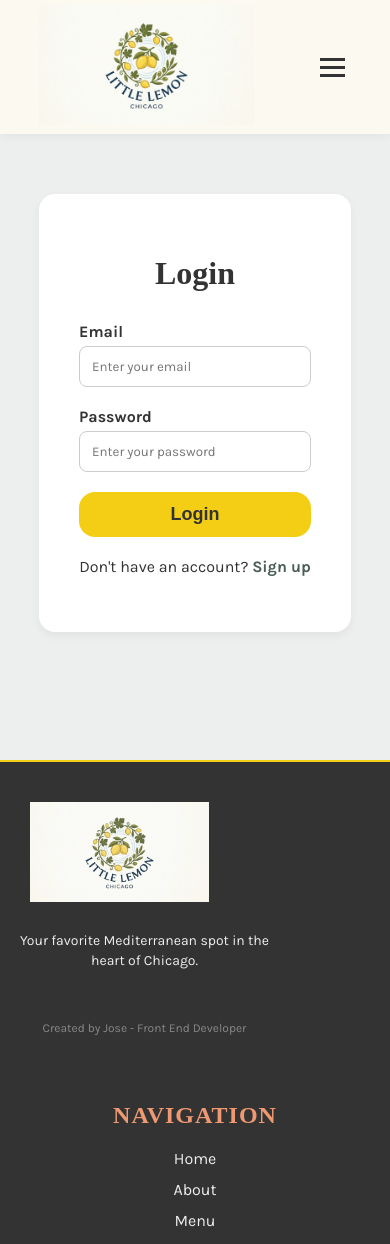
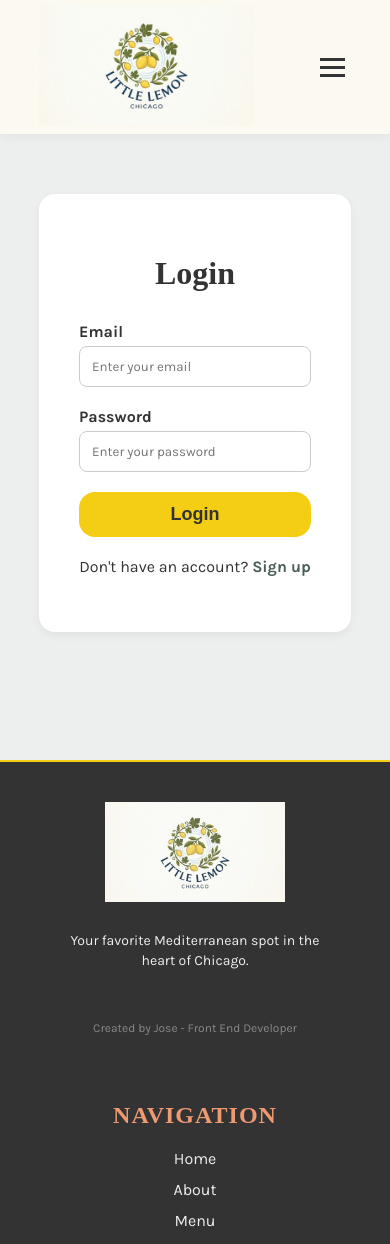
Before and after one commit to anudoranador87/little-lemon, a React (Create React App) app: page /login in a window 390 px wide. Shown: the top 1244 px of the page. Built offline with nearby package versions, Linux system fonts and the light colour scheme; a web font is replaced by a local one.

Commit message:
style: fix footer logo alignment on mobile

```diff
--- a/src/App.css
+++ b/src/App.css
@@ -377,6 +377,10 @@ ul {
     text-align: center;
   }
 
+  .footer-logo {
+    align-items: center;
+  }
+
   .footer-column ul {
     align-items: center;
   }
```
